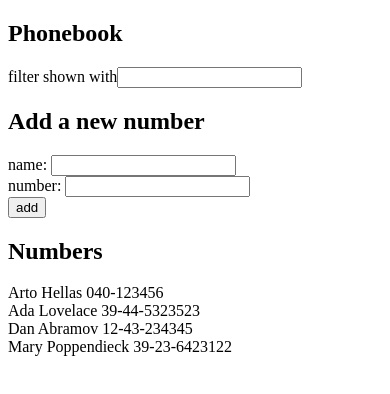
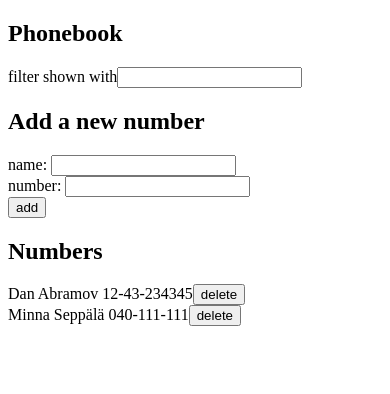
Before and after one commit to vanchau/full-stack-open-2020, a React (Create React App) app in the folder part_2/phonebook/: page / in a window 390 px wide. Shown: the top 394 px of the page. Built offline with nearby package versions, Linux system fonts and the light colour scheme; data requests are answered from the project's data file.

Commit message:
Add part 2.15-2.18 exercises: phonebook

```diff
--- a/part_2/phonebook/db.json
+++ b/part_2/phonebook/db.json
@@ -1,23 +1,13 @@
 {
-    "persons":[
-      {
-        "name": "Arto Hellas",
-        "number": "040-123456",
-        "id": 1
-      },
-      {
-        "name": "Ada Lovelace",
-        "number": "39-44-5323523",
-        "id": 2
-      },
+  "persons": [
     {
       "name": "Dan Abramov",
       "number": "12-43-234345",
       "id": 3
     },
     {
-        "name": "Mary Poppendieck",
-        "number": "39-23-6423122",
+      "name": "Minna Seppälä",
+      "number": "040-111-111",
       "id": 4
     }
   ]
--- a/part_2/phonebook/src/App.js
+++ /dev/null
@@ -1,69 +0,0 @@
-import React, { useState, useEffect } from 'react'
-import Filter from './Filter';
-import ContactForm from './ContactForm'
-import Numbers from './Numbers';
-import axios from 'axios';
-
-const App = () => {
-    const [persons, setPersons] = useState([])
-    const [newName, setNewName] = useState('')
-    const [newNumber, setNewNumber] = useState('')
-    const [searching, setSearching] = useState('')
-
-    useEffect(() => {
-        axios
-            .get('http://localhost:3001/persons')
-            .then(response => {
-                setPersons(response.data)
-            })
-    }, [])
-
-    const addPerson = (event) => {
-        event.preventDefault()
-        const newPerson =
-        {
-            name: newName,
-            number: newNumber
-        }
-        persons.some(person => person.name.toLowerCase() === newName.toLowerCase())
-        ? alert(`${newName} is already added to phonebook`)
-        : setPersons(persons.concat(newPerson))
-        setNewName('')
-        setNewNumber('')
-    }
-
-    const handleNameChange = (event) => {
-        setNewName(event.target.value)
-    }
-
-    const handleNumberChange = (event) => {
-        setNewNumber(event.target.value)
-    }
-
-    const handleSearchChange = (event) => {
-        setSearching(event.target.value)
-    }
-
-    return (
-        <div>
-            <h2>Phonebook</h2>
-            <Filter
-                searching={searching}
-                handleSearchChange={handleSearchChange}
-            />
-            <ContactForm
-                newName={newName}
-                newNumber={newNumber}
-                handleNameChange={handleNameChange}
-                handleNumberChange={handleNumberChange}
-                addPerson={addPerson}
-            />
-            <Numbers
-                searching={searching}
-                persons={persons}
-            />
-        </div>
-    )
-}
-
-export default App
--- a/part_2/phonebook/src/Numbers.js
+++ /dev/null
@@ -1,15 +0,0 @@
-import React from 'react';
-
-const Numbers = ({searching, persons}) => {
-    const toShow = persons.filter(person => person.name.toLowerCase().includes(searching.toLowerCase()))
-    return (
-        <div>
-            <h2>Numbers</h2>
-            {toShow.map(person =>
-                <div key={person.name}>{person.name} {person.number}</div>
-            )}
-        </div>
-    );
-};
-
-export default Numbers;
--- /dev/null
+++ b/part_2/phonebook/src/components/App.js
@@ -0,0 +1,97 @@
+import React, { useState, useEffect } from 'react'
+import Filter from './Filter';
+import ContactForm from './ContactForm'
+import Contacts from './Contacts';
+import contactService from '../services/contacts.js'
+
+const App = () => {
+    const [persons, setPersons] = useState([])
+    const [newName, setNewName] = useState('')
+    const [newNumber, setNewNumber] = useState('')
+    const [searching, setSearching] = useState('')
+
+    useEffect(() => {
+        contactService
+            .getAll()
+            .then(initialContacts => {
+                setPersons(initialContacts)
+            })
+    }, [])
+
+    const addPerson = (event) => {
+        event.preventDefault()
+        const newPerson =
+        {
+            name: newName,
+            number: newNumber
+        }
+        if (persons.some(person => person.name.toLowerCase() === newName.toLowerCase())) {
+            if (window.confirm((`${newName} is already added to phonebook. Replace the old number with a new one?`))) {
+                const existingContact = persons.find(person => person.name === newPerson.name)
+                const updatedContact = {...existingContact, number: newNumber}
+                contactService
+                    .update(updatedContact.id, updatedContact)
+                    .then(updatedContact => {
+                        setPersons(persons.map(person => person.id !== updatedContact.id ? person : updatedContact))
+                    })
+            }
+            else {
+                setNewName('')
+                setNewNumber('')
+            }
+        }
+
+        else {
+        contactService
+            .create(newPerson)
+            .then(returnedContact => {
+                setPersons(persons.concat(returnedContact))
+            })
+        setNewName('')
+        setNewNumber('')
+        }
+    }
+
+    const handleNameChange = (event) => {
+        setNewName(event.target.value)
+    }
+
+    const handleNumberChange = (event) => {
+        setNewNumber(event.target.value)
+    }
+
+    const handleSearchChange = (event) => {
+        setSearching(event.target.value)
+    }
+
+    const handleDeletetion = (id, name) => {
+        if (window.confirm(`Delete ${name}?`))
+        contactService
+            .remove(id)
+            .then(setPersons(persons.filter(person => person.id !== id)))
+    }
+
+    return (
+        <div>
+            <h2>Phonebook</h2>
+            <Filter
+                searching={searching}
+                handleSearchChange={handleSearchChange}
+            />
+            <ContactForm
+                newName={newName}
+                newNumber={newNumber}
+                handleNameChange={handleNameChange}
+                handleNumberChange={handleNumberChange}
+                addPerson={addPerson}
+            />
+            <Contacts
+                searching={searching}
+                persons={persons}
+                handleDeletion={handleDeletetion}
+            />
+        </div>
+    )
+}
+
+export default App
--- /dev/null
+++ b/part_2/phonebook/src/components/Contacts.js
@@ -0,0 +1,18 @@
+import React from 'react';
+
+const Contacts = ({searching, persons, handleDeletion}) => {
+    const toShow = persons.filter(person => person.name.toLowerCase().includes(searching.toLowerCase()))
+    return (
+        <div>
+            <h2>Numbers</h2>
+            {toShow.map(person =>
+                <div key={person.name}>
+                    {person.name} {person.number}
+                    <button onClick={() => handleDeletion(person.id, person.name)}>delete</button>
+                </div>
+            )}
+        </div>
+    );
+};
+
+export default Contacts;
--- a/part_2/phonebook/src/index.js
+++ b/part_2/phonebook/src/index.js
@@ -1,6 +1,6 @@
 import React from 'react';
 import ReactDOM from 'react-dom';
-import App from './App';
+import App from './components/App';
 
 
 ReactDOM.render(<App />, document.getElementById('root'));
--- /dev/null
+++ b/part_2/phonebook/src/services/contacts.js
@@ -0,0 +1,25 @@
+import axios from 'axios'
+
+const baseUrl = 'http://localhost:3001/persons'
+
+const getAll = () => {
+    const request = axios.get(baseUrl)
+    return request.then(response => response.data)
+}
+
+const create = newContact => {
+    const request = axios.post(baseUrl, newContact)
+    return request.then(response => response.data)
+}
+
+const remove = (id) => {
+    const request = axios.delete(`${baseUrl}/${id}`)
+    return request.then(response => response.data)
+}
+
+const update = (id, newContact) => {
+    const request = axios.put(`${baseUrl}/${id}`, newContact)
+    return request.then(response => response.data)
+}
+
+export default {getAll, create, remove, update}
```
Also changed, not shown: part_2/phonebook/src/components/ContactForm.js (renamed from part_2/phonebook/src/ContactForm.js), part_2/phonebook/src/components/Filter.js (renamed from part_2/phonebook/src/Filter.js), part_2/phonebook/src/components/Input.js (renamed from part_2/phonebook/src/Input.js). Lines whose indentation alone changed are shown as unchanged.
